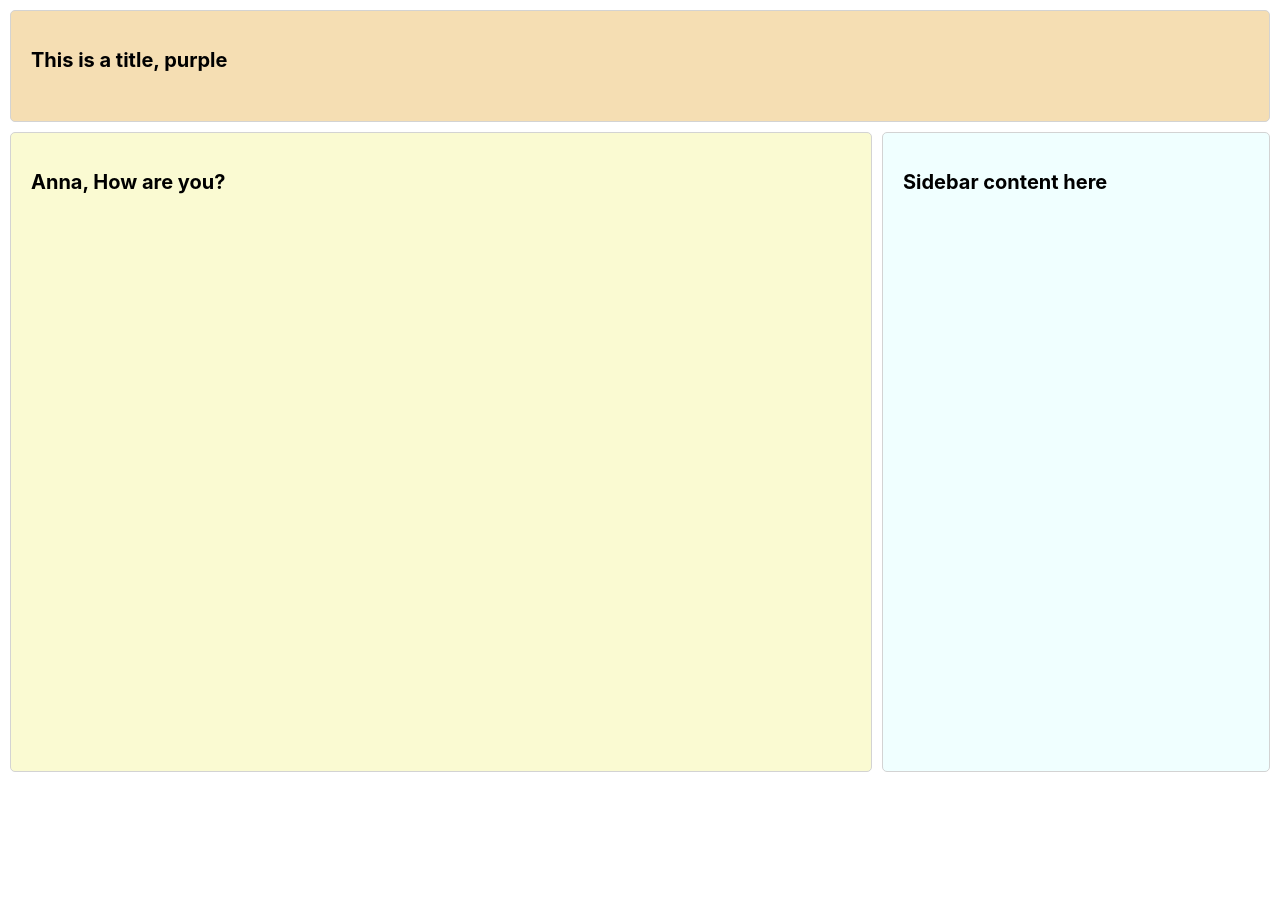
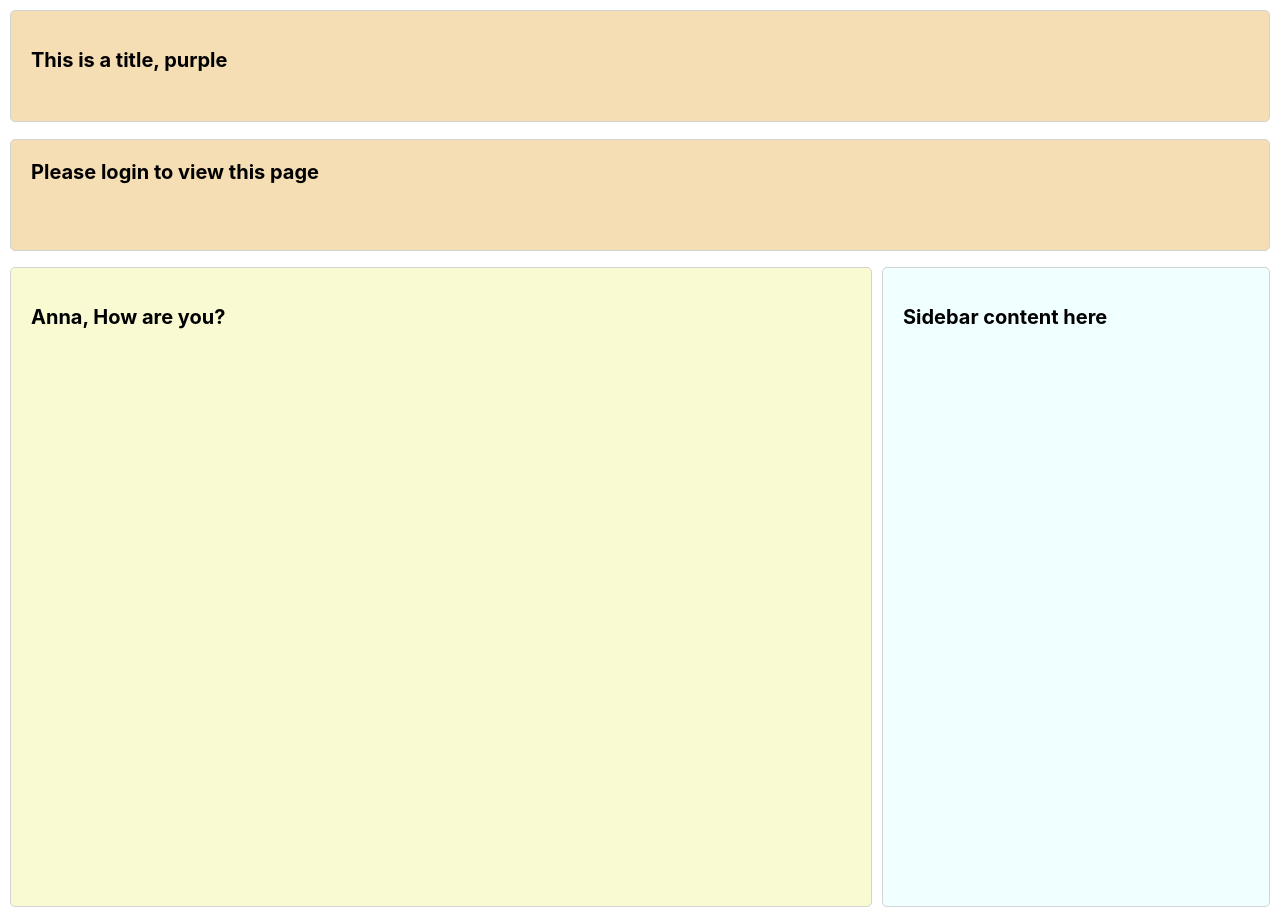
Before and after one commit to LoganKells/meta-front-end-developer, a React (Create React App) app in the folder course-5-react-basics/first-react-app/: page / in a window 1280 px wide. Before the commit the page ends 800 px from the top, so only its background shows below. Built offline with nearby package versions, Linux system fonts and the light colour scheme.

Commit message:
Added DisplayLogin component.

```diff
--- a/course-5-react-basics/first-react-app/src/components/App.jsx
+++ b/course-5-react-basics/first-react-app/src/components/App.jsx
@@ -5,6 +5,7 @@ import { Main } from './Main'
 import { Nav } from './Nav'
 import { Sidebar } from './Sidebar'
 import { Promo } from './Promo'
+import { DisplayLogin } from './DisplayLogin'
 
 /**
  * This component is used to apply highlighting styles
@@ -31,6 +32,9 @@ function App() {
         <div className='App'>
             <Heading title='This is a title'
                      color='purple' />
+            <DisplayLogin id='displayLogin' status={false} />
+
+
             <div id='content'>
                 <Main greeting='Anna' />
                 <Sidebar />
--- /dev/null
+++ b/course-5-react-basics/first-react-app/src/components/DisplayLogin.js
@@ -0,0 +1,19 @@
+/**  Task
+
+ 1. Create a component called DisplayLogin. DisplayLogin should accept a prop called `status`.
+ 2. Using the ternary operator:
+ If `status` is true, the DisplayLogin component should display: "You are currently logged in."
+ If `status` is false, the component should display: "Please login in to view this page!"
+ **/
+function DisplayLogin(props) {
+    let message
+    props.status ? message = 'You are currently logged in' : message = 'Please login to view this page'
+    return (
+        <h2 id='displayLogin'>
+            {message}
+        </h2>
+    )
+
+}
+
+export { DisplayLogin }
--- a/course-5-react-basics/first-react-app/src/styles/App.css
+++ b/course-5-react-basics/first-react-app/src/styles/App.css
@@ -19,12 +19,16 @@ main {
     background: lightgoldenrodyellow;
 }
 
+/*#displayLogin {*/
+/*    width: calc(100% - 40px);*/
+/*    background: lightgoldenrodyellow;*/
+/*    margin: 20px;*/
+/*}*/
+
 #content {
     display: flex;
     flex-direction: row;
-    margin-top: 10px;
     min-height: calc(100vh - 160px);
-
 }
 
 aside {
@@ -33,12 +37,12 @@ aside {
     margin-left: 10px;
 }
 
-header {
+header, #displayLogin {
     background: wheat;
     height: 70px;
 }
 
-aside, main, header {
+aside, main, header, #displayLogin {
     border: 1px solid lightgray;
     border-radius: 5px;
     padding: 20px;
```
